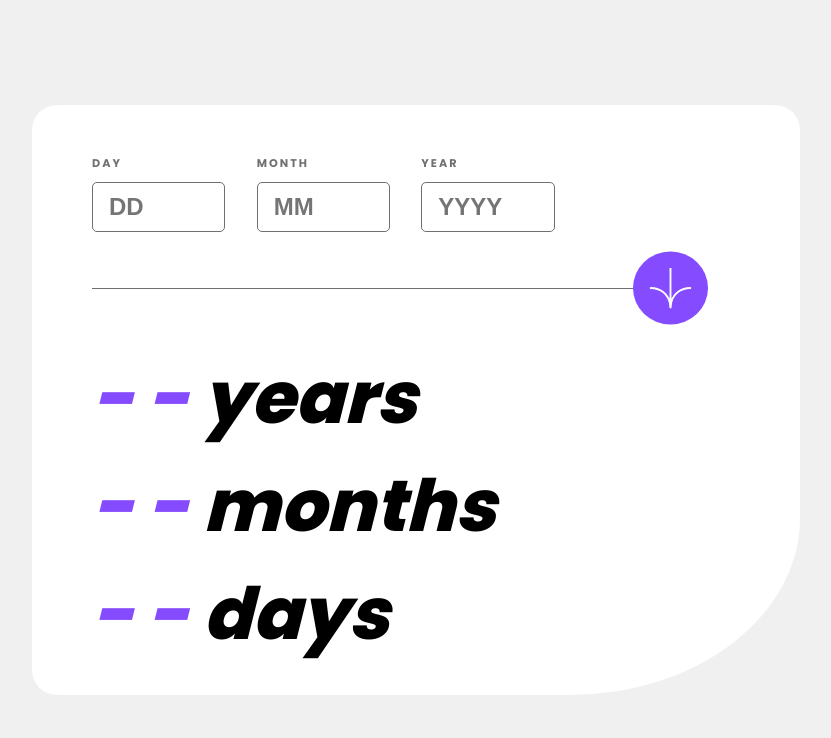
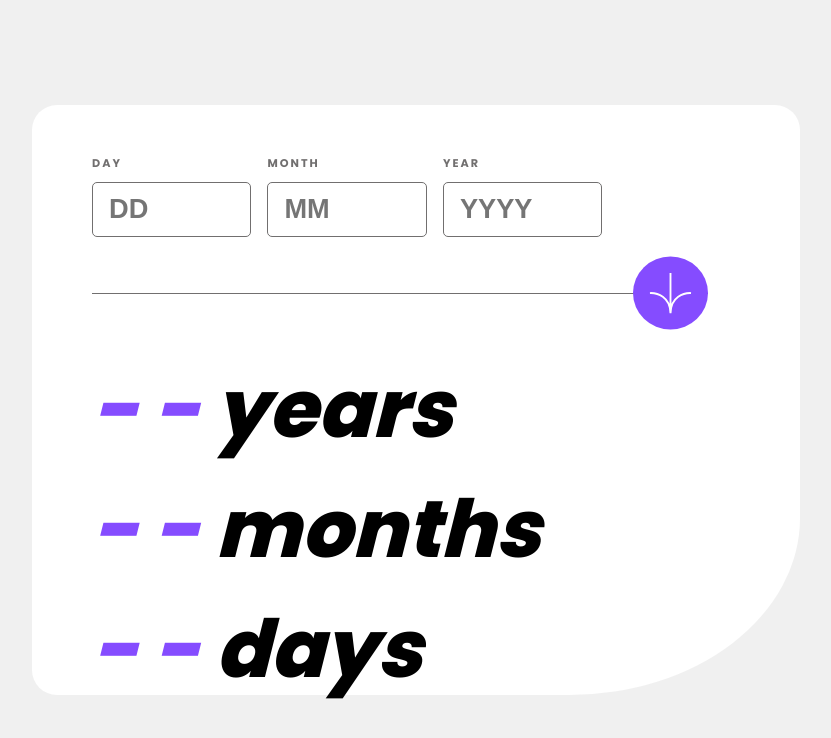
Before and after one commit to carniel-carl/age-calculator, a React (Create React App) app: page / in a window 1280 px wide. Shown: the top 738 px of the page, without its empty margins (224-1055 px from the left). Built offline with nearby package versions, Linux system fonts and the light colour scheme.

Commit message:
adjust sizes

```diff
--- a/src/component/Age/Age.css
+++ b/src/component/Age/Age.css
@@ -1,5 +1,5 @@
 .subheading {
-  font-size: 4.5rem;
+  font-size: 5rem;
   font-weight: 800;
   font-style: italic;
   margin: 0;
--- a/src/component/Input/Input.css
+++ b/src/component/Input/Input.css
@@ -4,7 +4,7 @@ form {
 .input-details {
   display: flex;
   gap: 0.5rem;
-  width: 75%;
+  width: 80%;
 }
 
 .input-details div {
@@ -47,17 +47,17 @@ form button:hover {
 }
 
 input {
-  height: 50px;
-  width: 85%;
+  height: 55px;
+  width: 95%;
   padding: 1rem;
-  border: 0.5px solid var(--SMOKEY-GREY);
+  border: 0.7px solid var(--SMOKEY-GREY);
   border-radius: 5px;
-  font-size: 1.5rem;
+  font-size: 1.7rem;
   font-weight: 700;
 }
 
 input::placeholder {
-  font-size: 1.5rem;
+  font-size: 1.7rem;
   font-weight: 600;
 }
 
```
